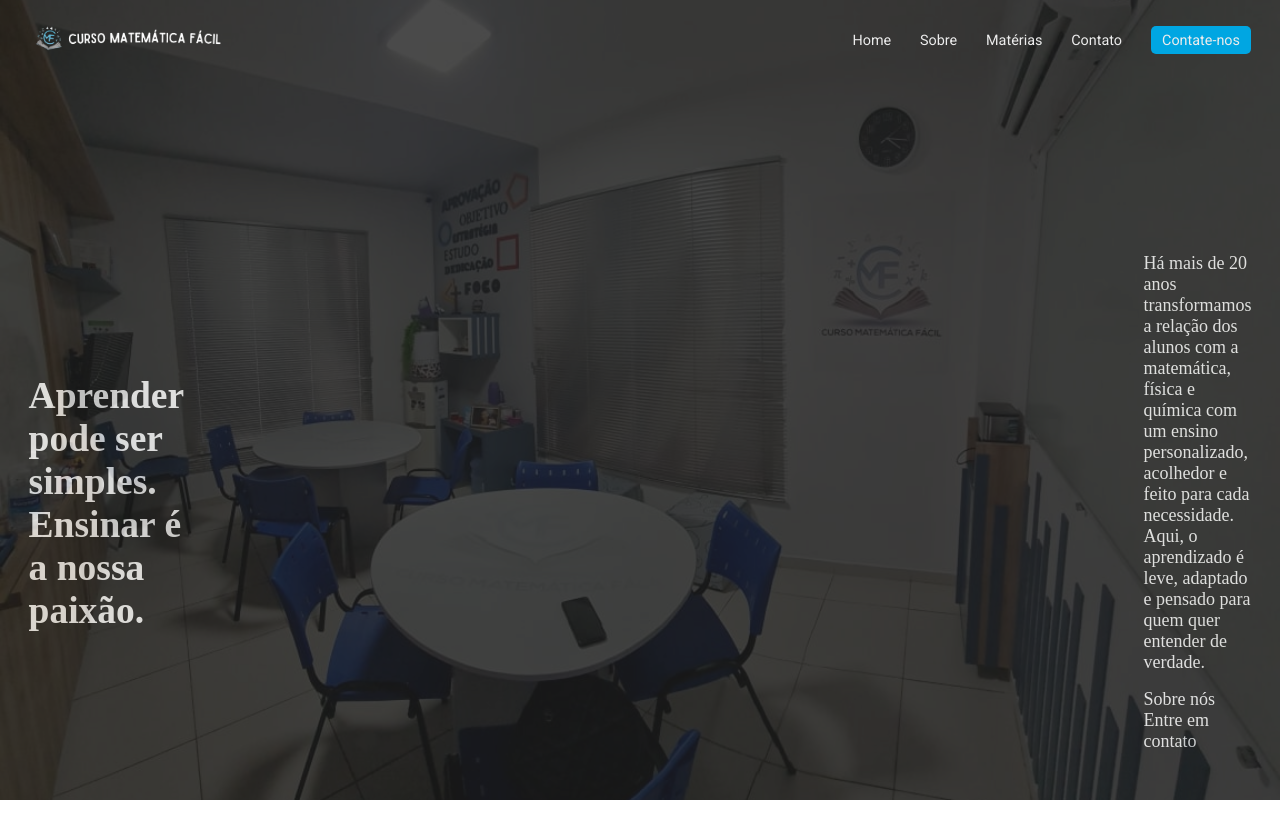
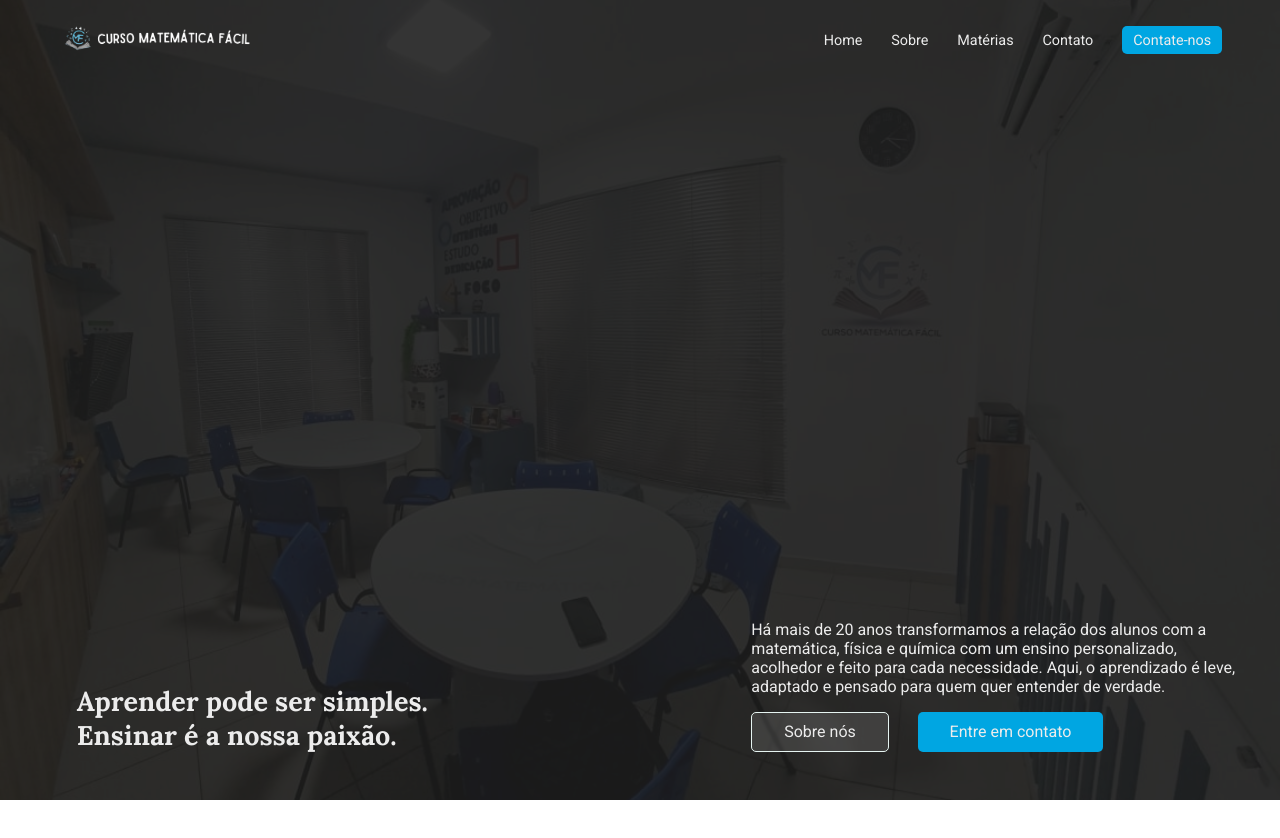
Before and after one commit to teuaraujoo/CMF, a plain HTML site: page index.html in a window 1280 px wide. Shown: the top 838 px of the page. Before the commit the page ends 800 px from the top, so only its background shows below. Drawn offline with nearby package versions, Linux system fonts and the light colour scheme.

Commit message:
hero section

```diff
--- a/index.html
+++ b/index.html
@@ -47,16 +47,14 @@
                     <a href="#"><img src="./src/images/logotipo-branca.png" alt="Logotipo CMF"></a>
                 </div>
                 <div class="lado-direito">
-                    <a href="#">Home</a>
-                    <a href="#">Sobre</a>
+                    <a href="#hero">Home</a>
+                    <a href="#about">Sobre</a>
                     <!-- <a href="#">Cursos</a> -->
                     <!-- <a href="#">Como funciona</a> -->
                     <!-- <a href="#">CEO</a> -->
                     <a href="#">Matérias</a>
                     <a href="#">Contato</a>
-                    <div class="contate">
-                        <a href="#">Contate-nos</a>
-                    </div>
+                    <a href="#" class="contate">Contate-nos</a>
                 </div>
             </nav>
 
@@ -67,7 +65,7 @@
                 <div class="descricao-hero">
                     <p>Há mais de 20 anos transformamos a relação dos alunos com a matemática, física e química com um ensino personalizado, acolhedor e feito para cada necessidade. Aqui, o aprendizado é leve, adaptado e pensado para quem quer entender de verdade.</p>
                     <div class="botao-descricao">
-                        <a href="#">Sobre nós</a>
+                        <a href="#" id="sobrenos" >Sobre nós</a>
                         <a href="#">Entre em contato</a>
                     </div>
                 </div>
--- a/src/script/script.js
+++ b/src/script/script.js
@@ -0,0 +1,6 @@
+document.addEventListener("DOMContentLoaded", function() {
+    const tl = gsap.timeline({defaults: {ease: "power2.out"}});
+
+    tl.from(".titulo-hero, .descricao-hero", {opacity: 0, y: 100, duration: 1})
+    .from(".nav-bar", {opacity: 0, y: 50, duration: 1}, "-=1");
+});
--- a/src/styles/styles.css
+++ b/src/styles/styles.css
@@ -9,7 +9,11 @@
 
 body, html {
     width: 100%;
-    height: 100%;
+    height: 100%
+}
+html {
+    overflow-x: hidden;
+    overflow-y: scroll;
 }
 
 :root {
@@ -36,13 +40,18 @@ body, html {
     z-index: 3;
 }
 
+.lado-esquerdo {
+    margin-left: var(--espacamento1);
+}
+
 .lado-esquerdo img {
-    max-width: 200px;
+    width: clamp(100px, 50%, 200px);
 }
 
 .lado-direito {
     display: flex;
     align-items: center;
+    margin-right: var(--espacamento1);
     gap: var(--espacamento1);
 }
 
@@ -53,8 +62,9 @@ body, html {
     color: var(--cor-neutra2);
 }
 
-.contate a {
-    display: inline-block;
+.contate {
+    display: flex;
+    white-space: nowrap;
     border: none;
     border-radius: 5px;
     padding: 0.4em 0.7rem;
@@ -62,8 +72,9 @@ body, html {
     transition: all 0.3s ease-in-out;
 }
 
-.contate a:hover {
-    transform: scale(0.95);
+.contate:hover {
+    background-color: #004fe2;
+    /* transform: scale(1.05); */
 }
 
 #hero {
@@ -71,7 +82,7 @@ body, html {
     height: 100vh;
     display: flex;
     align-items: end;
-    justify-content: center;
+    justify-content: space-between;
     background-color: var(--cor-neutra1);
     z-index: 3;
 }
@@ -82,34 +93,75 @@ body, html {
     height: 100vh;
     width: 100%;
     position: absolute;
-    opacity: 0.2;
+    opacity: 0.1;
     z-index: 1;
     pointer-events: none;
 }
 
 .hero-content {
+    width: 100%;
     display: flex;
-    align-items: center;
+    align-items: end;
+    flex-wrap: nowrap;
+    justify-content: space-between;
     margin: 0rem 1.8rem 3rem 1.8rem;
-    gap: 60rem;
     color: var(--cor-neutra2);
+    z-index: 3;
 }
 
 .titulo-hero{
-    max-width: 400px;
-    font-size: 25px;
+    width: 400px;
+    font-size: 18px;
+    font-family: var(--font-primaria);
+    margin-left: 3rem;
 }
 
 .descricao-hero {
     max-width: 500px;
-    font-size: 18px;
+    font-size: 16px;
+    font-family: var(--font-secundaria);
 }
 
 .botao-descricao {
+    display: flex;
+    gap: var(--espacamento1);
     margin-top: 1rem;
 }
 
 .botao-descricao a{
     text-decoration: none;
     color: var(--cor-neutra2);
+    border: none;
+    background-color: var(--cor-primaria);
+    border-radius: 5px;
+    display: inline-flex;
+    justify-content: center;
+    align-items: center;
+    min-width: 120px;
+    padding: 0.6rem 2rem;
+    box-sizing: border-box;
+    transition: all 0.3s ease;
+    white-space: nowrap;
 }
+
+#sobrenos {
+    background: rgba(255, 255, 255, 0.116);
+    backdrop-filter: blur(1px);
+    -webkit-backdrop-filter: blur(1px);
+    border: solid 1px var(--cor-tercearia);
+}
+
+#sobrenos:hover {
+    background-color: var(--cor-neutra2);
+    border: solid 1px var(--cor-neutra2);
+    color: var(--cor-neutra1);
+}
+
+.botao-descricao a:hover {
+    transform: scale(1.05);
+    background-color: #004fe2;
+}
+
+#about {
+    height: 100vh;
+}
--- /dev/null
+++ b/test.css
@@ -0,0 +1,20 @@
+* {
+    margin: 0;
+    padding: 0;
+    box-sizing: border-box;
+}
+
+html, body {
+    width: 100%;
+    height: 100%;
+}
+
+body {
+    display: flex;
+    justify-content: center;
+    align-items: center;
+}
+
+img {
+    width: clamp(200px, 50%, 500px);
+}
```
Also changed, not shown: test.html (added, +12 -0 lines).
